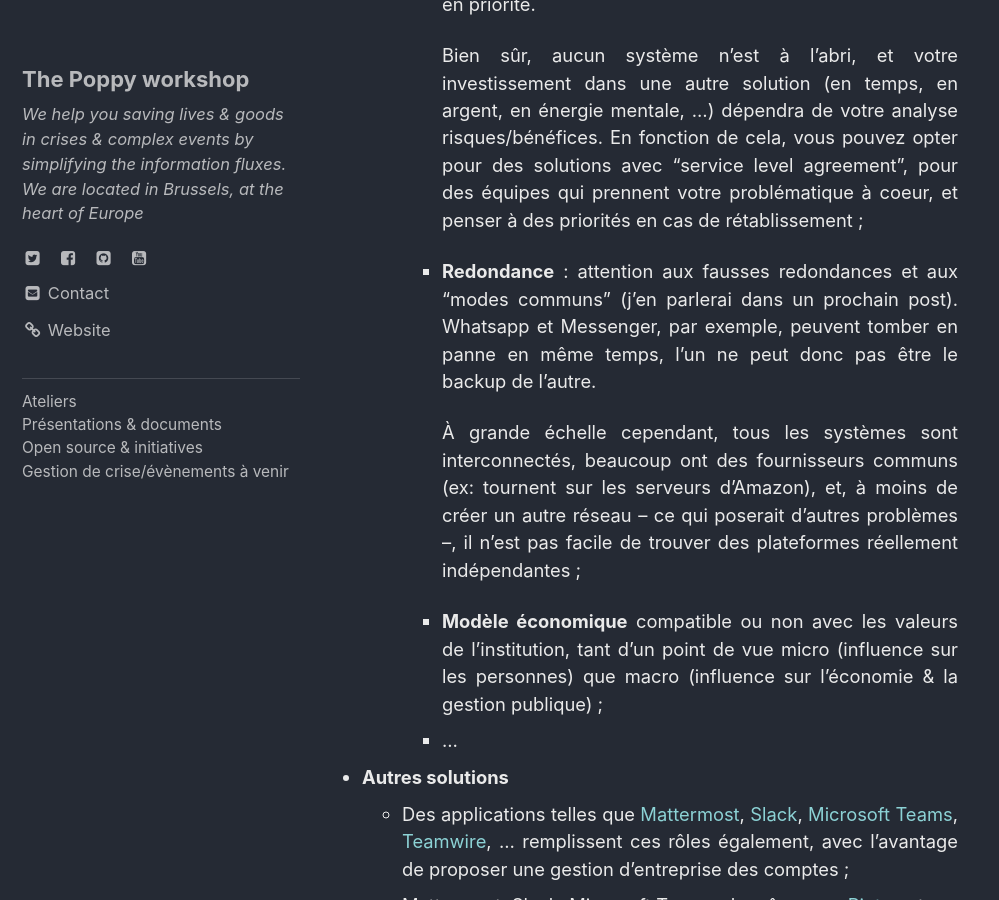
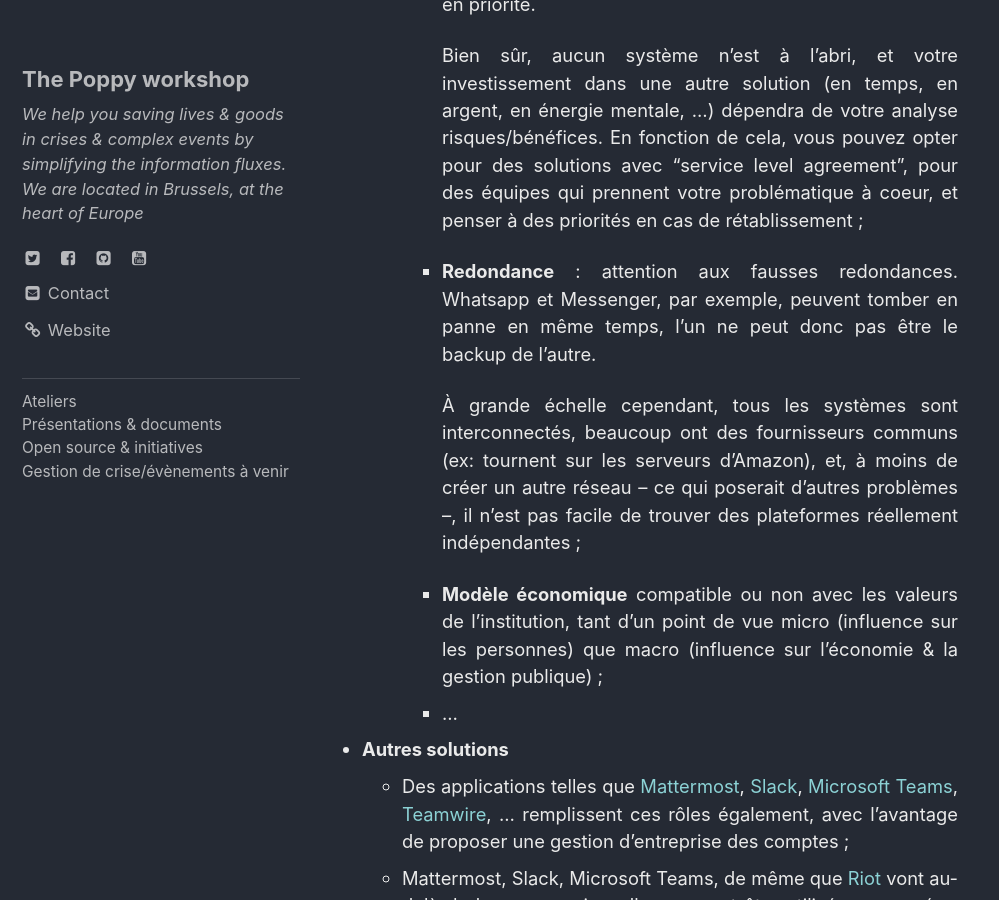
Before and after one commit to ccloquet/ccloquet.github.io, a Jekyll site: the page built from _posts/2019-01-29-Whatsapp.md, in a window 1280 px wide and 900 px high, scrolled down 5065 px. Shown: the whole window, without its empty margins (0-999 px from the left). Built offline with Jekyll 4.4.1, drawn with Linux system fonts in a browser that asks for light colours; cached includes are drawn as plain includes.

Commit message:
Update 2019-01-29-Whatsapp.md

```diff
--- a/_posts/2019-01-29-Whatsapp.md
+++ b/_posts/2019-01-29-Whatsapp.md
@@ -58,7 +58,7 @@ Pour commencer, un petit détour par quelques critères guidant le choix des moy
      - <b>Objectif et fiabilité</b> : une messagerie gratuite comme Whatsapp n'a pas de comptes à rendre à ses utilisateurs. Des coupures de quelques heures de temps en temps sont acceptables dans la vie privée (si vous n'arrivez pas à joindre votre cousine au Paraguay, vous réessayerez demain) mais  deviennent critiques en gestion de crise. Après la panne, il n'est pas certain que vous soyez rétabli.e en priorité.
 
 	     Bien sûr, aucun système n'est à l'abri, et votre investissement dans une autre solution (en temps, en argent, en énergie mentale, ...) dépendra de votre analyse risques/bénéfices. En fonction de cela, vous pouvez opter pour des solutions avec "service level agreement", pour des équipes qui prennent votre problématique à coeur, et penser à des priorités en cas de rétablissement ;
-     - <b>Redondance</b> : attention aux fausses redondances et aux "modes communs" (j'en parlerai dans un prochain post). Whatsapp et Messenger, par exemple, peuvent tomber en panne en même temps, l'un ne peut donc pas être le backup de l'autre.
+     - <b>Redondance</b> : attention aux fausses redondances. Whatsapp et Messenger, par exemple, peuvent tomber en panne en même temps, l'un ne peut donc pas être le backup de l'autre.
 
 	     À grande échelle cependant, tous les systèmes sont interconnectés, beaucoup ont des fournisseurs communs (ex: tournent sur les serveurs d'Amazon), et, à moins de créer un autre réseau -- ce qui poserait d'autres problèmes --, il n'est pas facile de trouver des plateformes réellement indépendantes ;
      - **Modèle économique** compatible ou non avec les valeurs de l'institution, tant d'un point de vue micro (influence sur les personnes) que macro (influence sur l'économie & la gestion publique) ;
```
